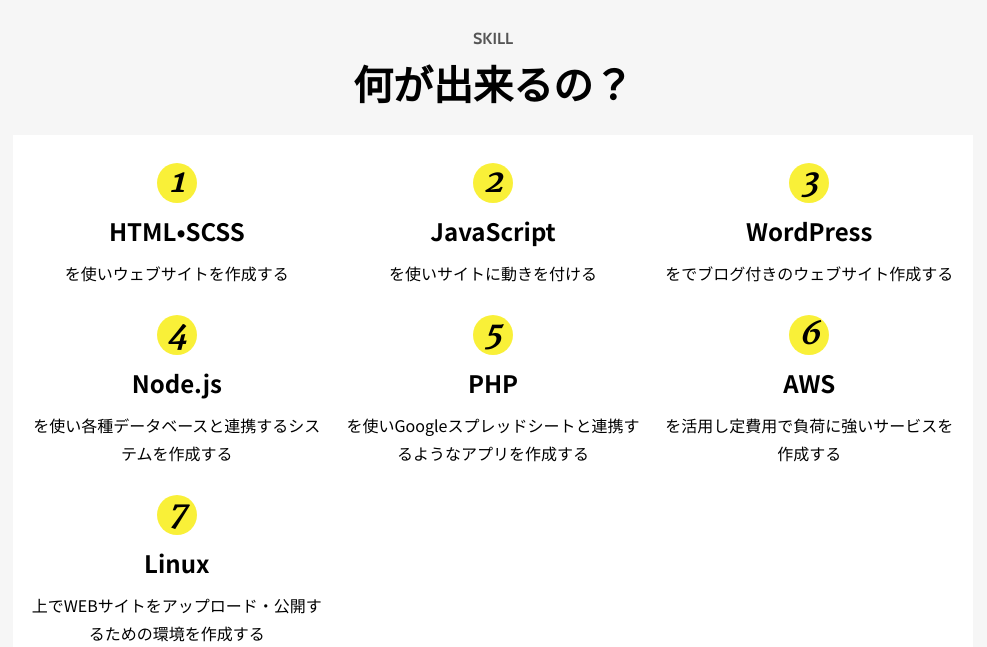
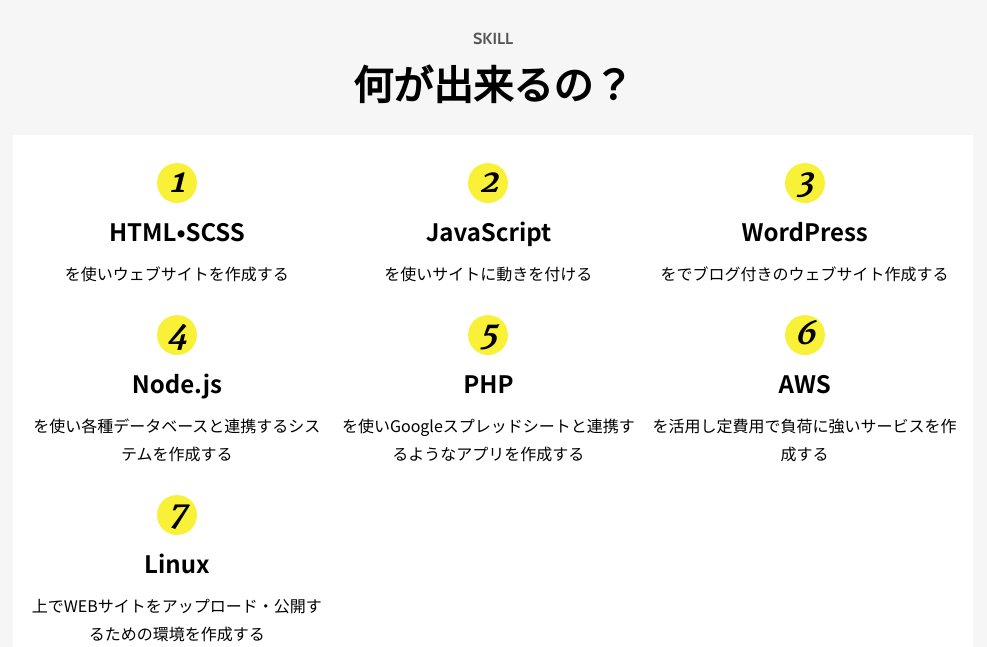
Before and after one commit to kensukegoto/self-appeal, a PHP site: page / in a window 1280 px wide; the page is wider, and only the part inside the window is pictured. Shown: the part 697-1344 px from the top of that part, without its empty margins (147-1134 px from the left). Run offline with PHP 8.4, Linux system fonts and the light colour scheme.

Commit message:
修正：各スキルの３列目の幅

```diff
--- a/__dev/sass/module/_m-skills.scss
+++ b/__dev/sass/module/_m-skills.scss
@@ -11,7 +11,7 @@
     margin-top: 20px;
     @include media(m){
       width: calc(33% - (16px * 2)/3);
-      &::last-child{
+      &:nth-child(3n){
         width: calc(34% - (16px * 2)/3);
       }
     }
--- a/css/index.css
+++ b/css/index.css
@@ -1345,7 +1345,7 @@ body {
   .m-skills .c-skill {
     width: calc(33% - (16px * 2)/3);
   }
-  .m-skills .c-skill::last-child {
+  .m-skills .c-skill:nth-child(3n) {
     width: calc(34% - (16px * 2)/3);
   }
   .u-mt0-m {
```
